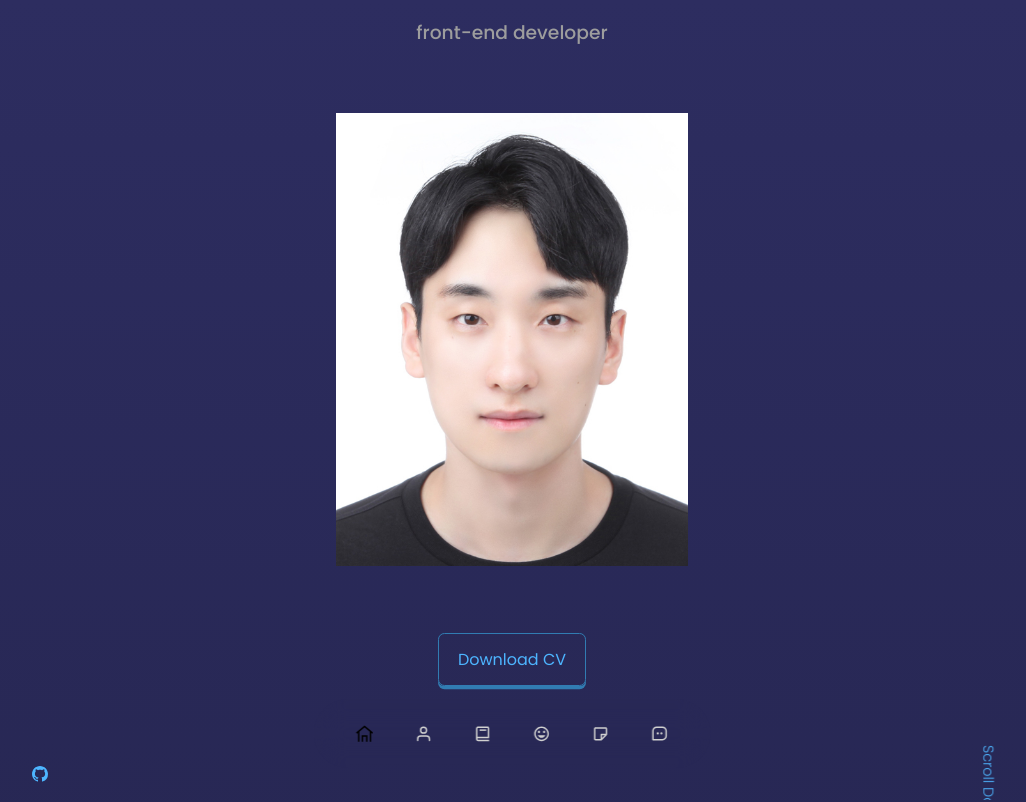
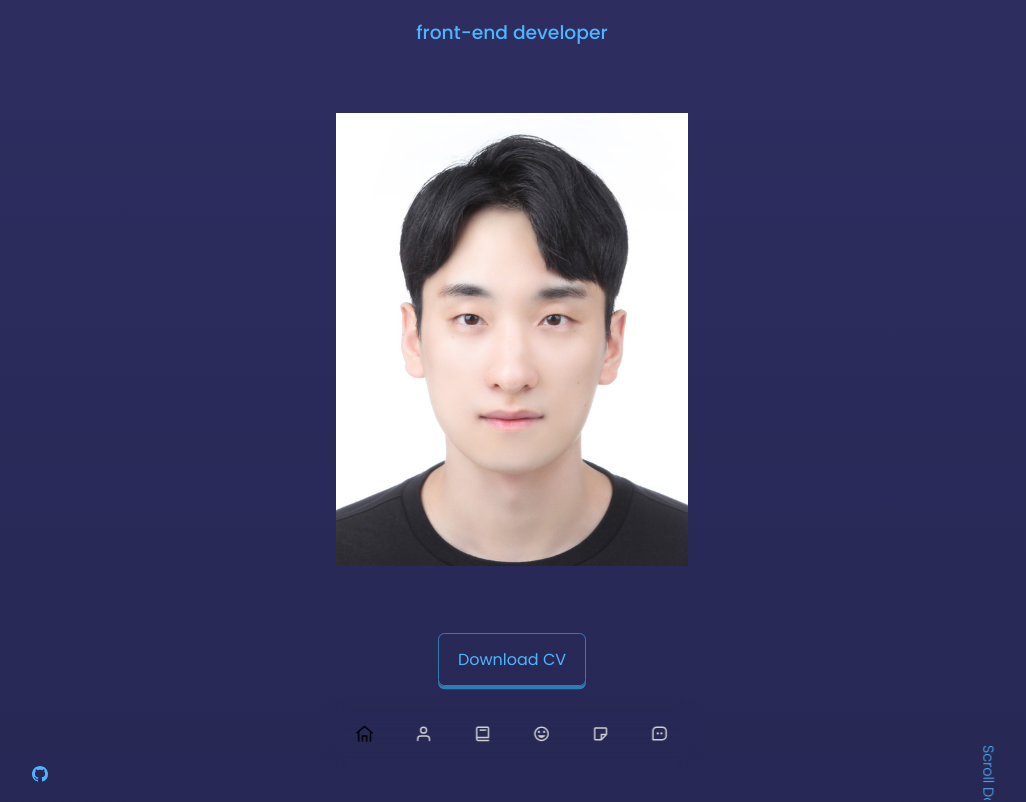
Before and after one commit to NamGideokk/portfolio-website, a React (Create React App) app: page / in a window 1280 px wide. Shown: the top 802 px of the page, without its empty margins (128-1154 px from the left). Built offline with nearby package versions, Linux system fonts and the light colour scheme; a web font is replaced by a local one.

Commit message:
Header > h4 color 변경

```diff
--- a/src/components/common/modal/Modal.jsx
+++ b/src/components/common/modal/Modal.jsx
@@ -5,7 +5,7 @@ const Modal = ({ animation, alertText = "알림 내용을 입력하세요" }) =>
   return (
     <div className="modal-outer">
       <div className={`modal-inner ${animation}`}>
-        <h4>{alertText}</h4>
+        <h4 className="kor">{alertText}</h4>
       </div>
     </div>
   );
--- a/src/components/common/modal/modal.scss
+++ b/src/components/common/modal/modal.scss
@@ -1,3 +1,5 @@
+@import "../../../_variable.scss";
+
 .modal-outer {
   position: fixed;
   width: 100%;
@@ -14,7 +16,8 @@
     max-width: 90%;
     height: fit-content;
     padding: 2rem 1.5rem;
-    background-color: rgba($color: #000000, $alpha: 0.8);
+    background-color: rgba($color: #ffffff, $alpha: 0.8);
+    color: $font-color-black;
     backdrop-filter: blur(15px);
     text-align: center;
     position: absolute;
--- a/src/components/header/CTA.jsx
+++ b/src/components/header/CTA.jsx
@@ -1,5 +1,4 @@
 import React, { useState } from "react";
-import CV from "../../assets/cv.pdf";
 import Modal from "../common/modal/Modal";
 
 const CTA = () => {
--- a/src/components/header/Header.jsx
+++ b/src/components/header/Header.jsx
@@ -35,7 +35,7 @@ const Header = () => {
           <h1>프론트엔드 신입 개발자 남기덕입니다</h1>
         )}
 
-        <h3 className="text-light">front-end developer</h3>
+        <h3>front-end developer</h3>
 
         <HeaderSocials className="header__socials" />
 
--- a/src/components/header/header.scss
+++ b/src/components/header/header.scss
@@ -14,6 +14,7 @@ header {
   padding-bottom: 12rem;
 
   > h4 {
+    color: $font-color-light;
     animation: opacity 2s;
   }
 
@@ -25,6 +26,7 @@ header {
   }
 
   > h3 {
+    color: $accent-color;
     animation: opacity 2s forwards;
     animation-delay: 0.5s;
     opacity: 0;
```
Also changed, not shown: 1 other file (tests, documents, lock files or other folders).
